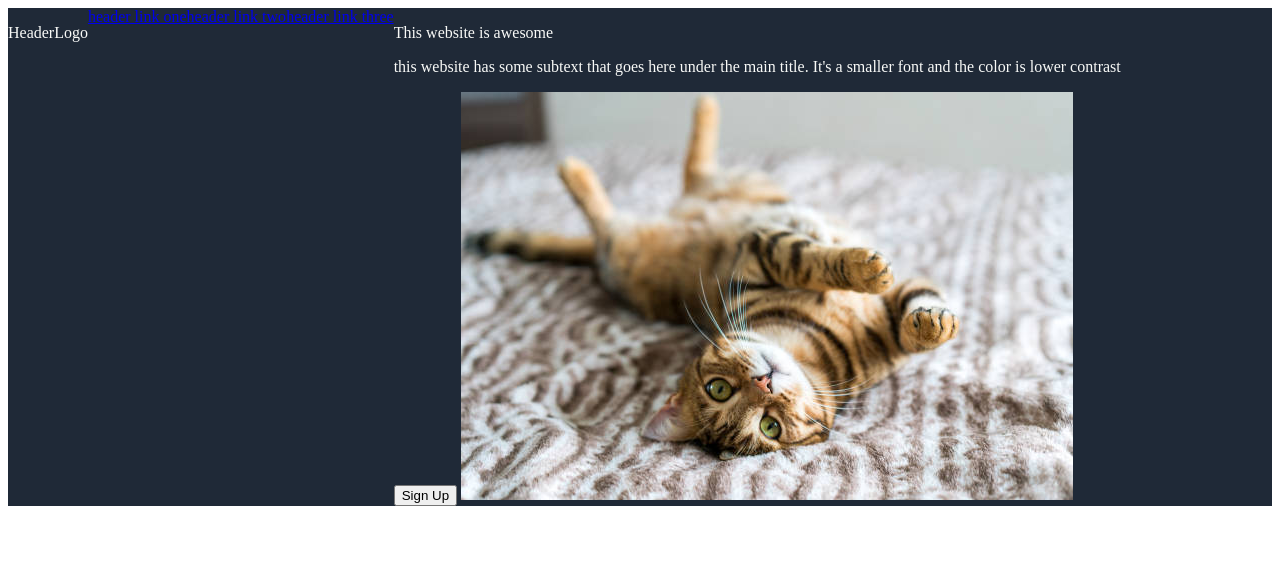
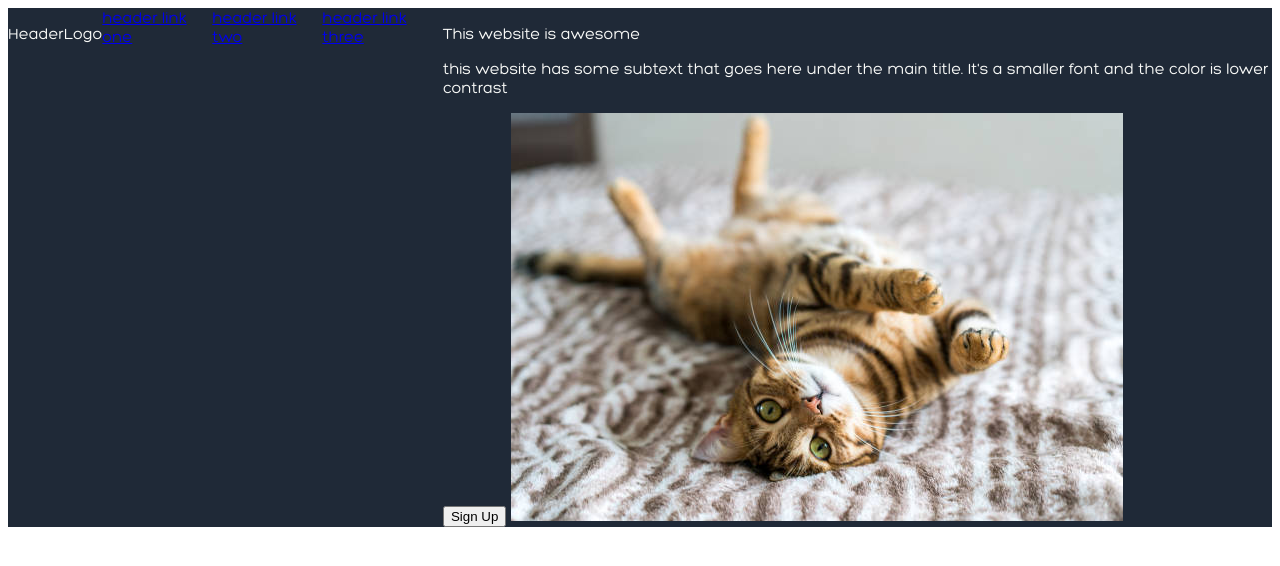
Before and after one commit to KinkPolice/landingpage, a plain HTML site: page index.html in a window 1280 px wide. Drawn offline with Linux system fonts and the light colour scheme; files whose address does not match are found by name.

Commit message:
free eva from the font struggle

```diff
--- a/style.css
+++ b/style.css
@@ -1,11 +1,13 @@
 @font-face {
     font-family: 'Hero';
-    src: url(./font/Hero-Regular.ttf)format(ttf);
+    src: url('./font/Hero-Regular.ttf');
+    font-style: normal;
+     font-weight: 400;
 }
 
-.body{
-height: 100vh;
-font-family: 'Hero';
+body{
+    height: 100vh;
+    font-family: 'Hero';
 }
 
 .logo{
```
